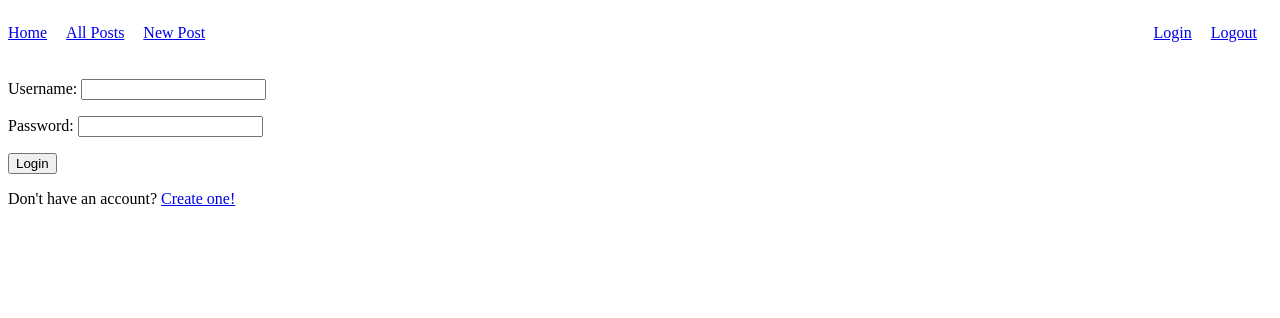
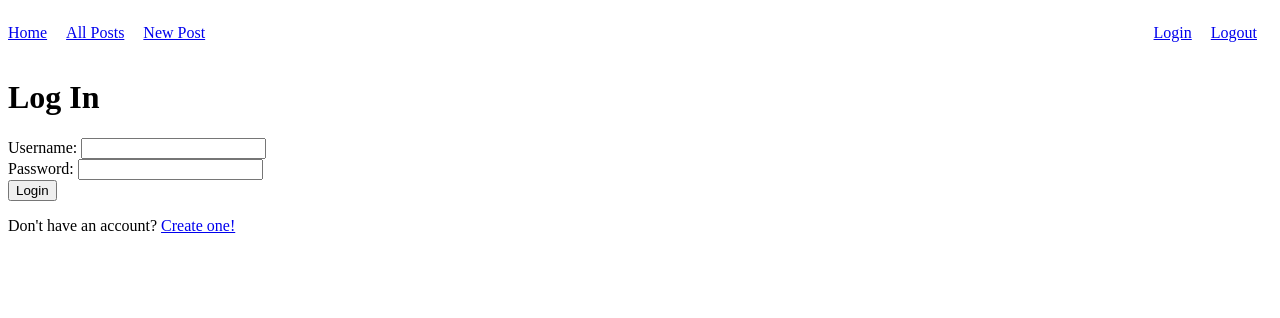
Before and after one commit to Srineha92/blogz, a Flask app: page /login in a window 1280 px wide. Shown: the top 318 px of the page. Run offline with Flask 2, Linux system fonts and the light colour scheme.

Commit message:
updated bloz

```diff
--- a/main.py
+++ b/main.py
@@ -114,16 +114,14 @@ def login():
         new_user = User.query.filter_by(username=username).first()
 
         if (username == "") or (password == "") :
-            username_error="please fill the title"
-            password_error="please fill the body"
-            return render_template('newpost.html',
-                username=username,password=password,
-                username_error=username_error,passowrd_error=password_error)
+            login_error="Invalid username and password"
+            return render_template('login.html',
+                username=username,password=password,login_error=login_error)
 
         elif new_user and check_pw_hash(password, new_user.pw_hash):
             session['username']=username
             flash("Logged in")
-            return redirect('/')
+            return redirect('/newpost')
         else:
             flash('User password incorrect, or user does not exist', 'error')
 
--- a/templates/login.html
+++ b/templates/login.html
@@ -2,18 +2,18 @@
 
 {% block content %}
 
-<h1>{{ title }}</h1>
-
+<h1>Log In</h1>
+<p class="error">{{ login_error }}</p>
 <form action="/login" method="post">
 
      <label for="username"> Username: </label>
 
-                <input name="username" type="text" value="{{ username }}">
-                <p class= "error"> {{ username_error }} </p>
+                <input name="username" type="text" value="{{ username }}"><br>
+
 
                 <label for="password"> Password: </label>
-                <input name="password" type="password">
-                <p class= "error"> {{ password_error }} </p>
+                <input name="password" type="password"><br>
+
 
     <input type="submit" value="Login">
 </form>
```
